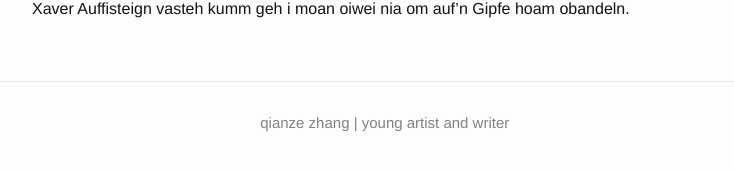
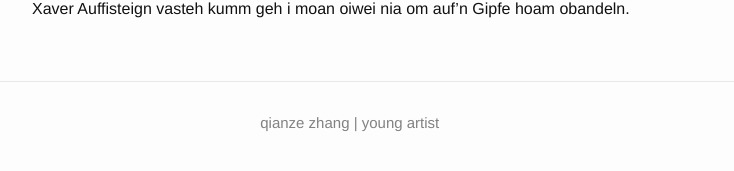
Before and after one commit to midzer/urban-theme, a Jekyll site: the page built from about.md, in a window 1280 px wide. Shown: the part 595-766 px from the top of the page, without its empty margins (268-1002 px from the left). Built offline with Jekyll 4.4.1, drawn with Linux system fonts in a browser that asks for light colours.

Commit message:
Update _config.yml

```diff
--- a/_config.yml
+++ b/_config.yml
@@ -2,7 +2,7 @@
 title: qianze zhang
 email: your-email@domain.com
 description: > # this means to ignore newlines until "baseurl:"
-  qianze zhang | young artist and writer
+  qianze zhang | young artist
 baseurl: "" # the subpath of your site, e.g. /blog/
 url: "http://yourdomain.com" # the base hostname & protocol for your site
 twitter_username: QlANZEZHANG
```
